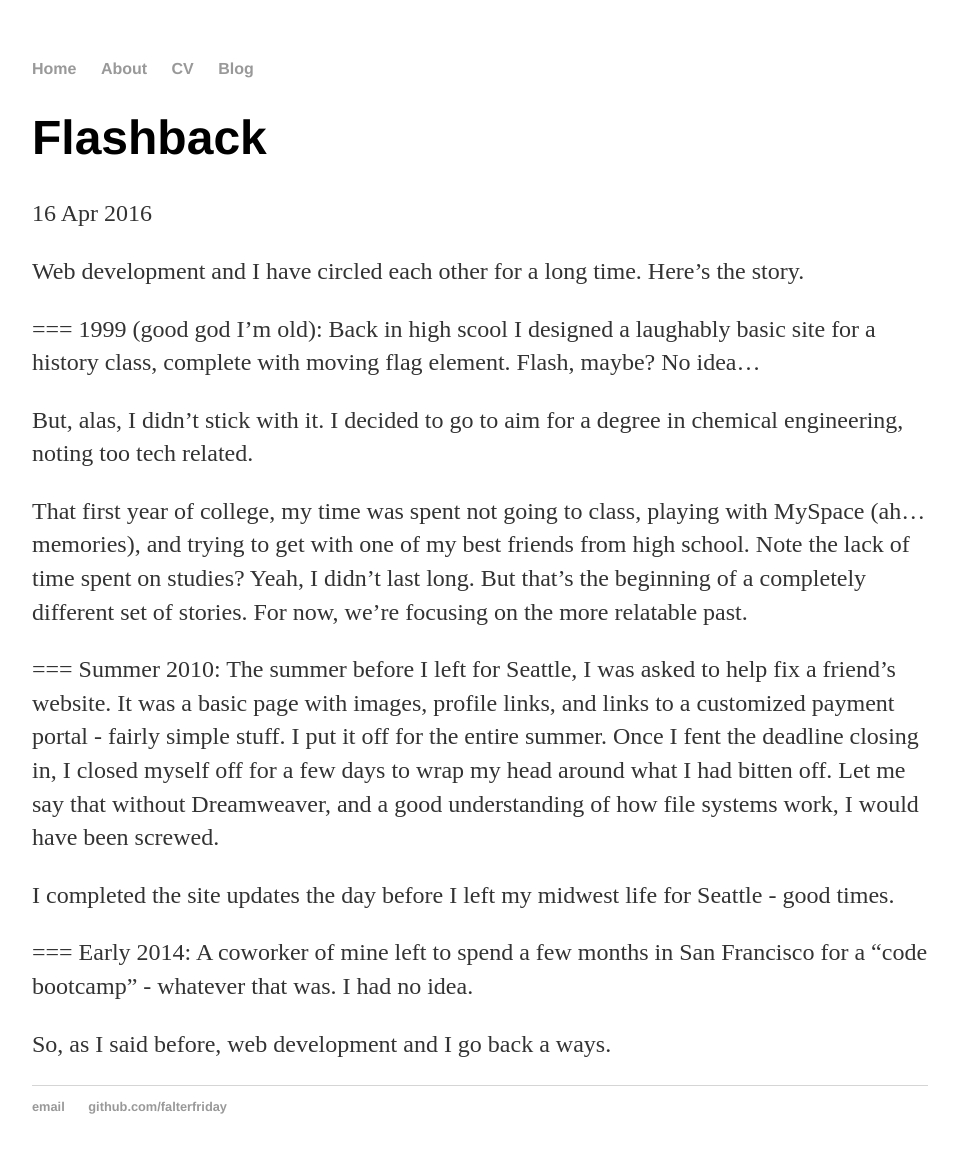
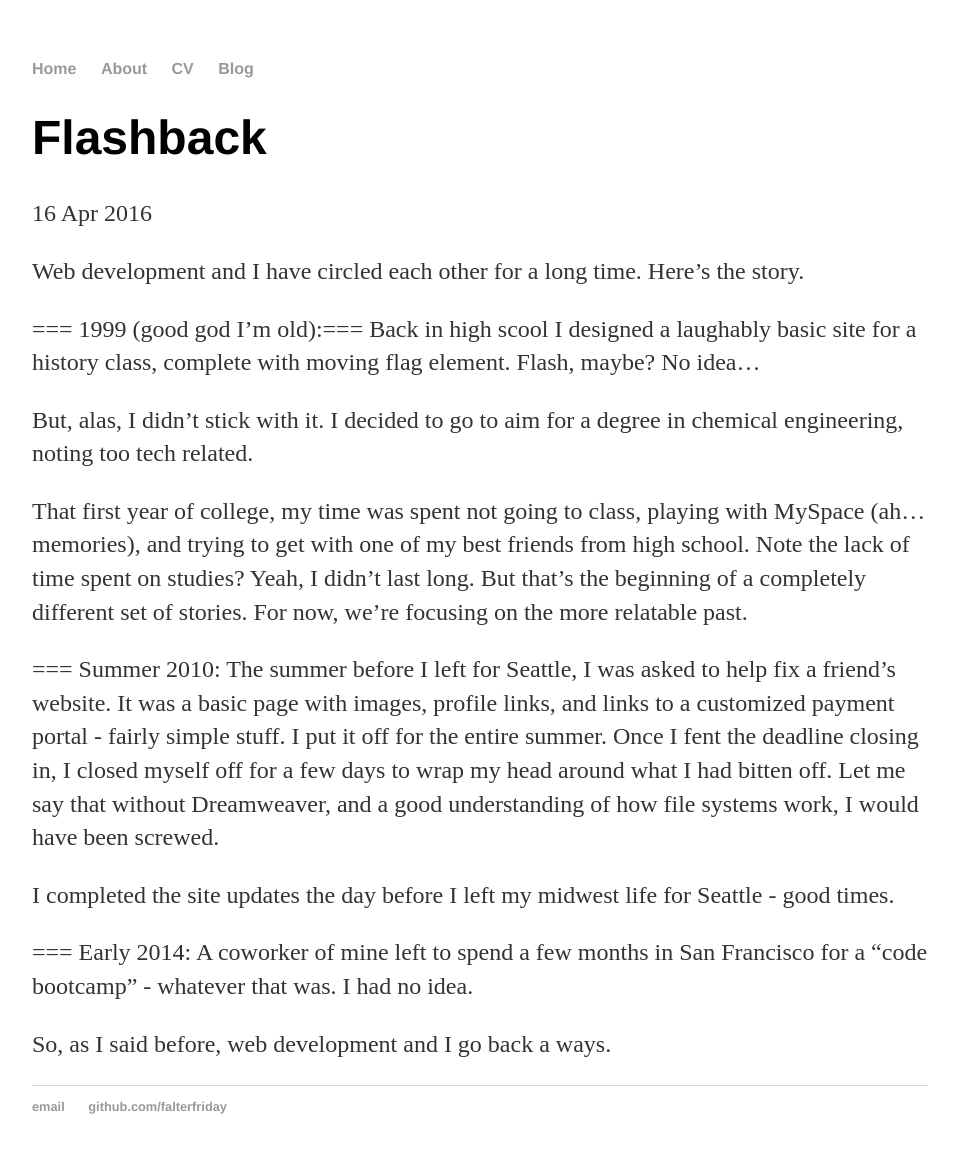
Before and after one commit to falterfriday/blog, a Jekyll site: the page built from _posts/2016-04-16-Flashback.md, in a window 1280 px wide. Shown: the whole page, without its empty margins (160-1118 px from the left). Built offline with Jekyll 4.4.1, drawn with Linux system fonts in a browser that asks for light colours.

```diff
--- a/_posts/2016-04-16-Flashback.md
+++ b/_posts/2016-04-16-Flashback.md
@@ -7,7 +7,7 @@ date: 2016-04-16
 
 Web development and I have circled each other for a long time. Here's the story.
 
-===  1999 (good god I'm old):
+===  1999 (good god I'm old):===
 Back in high scool I designed a laughably basic site for a history class, complete with moving flag element. Flash, maybe? No idea...
 
 But, alas, I didn't stick with it. I decided to go to aim for a degree in chemical engineering, noting too tech related.
```
